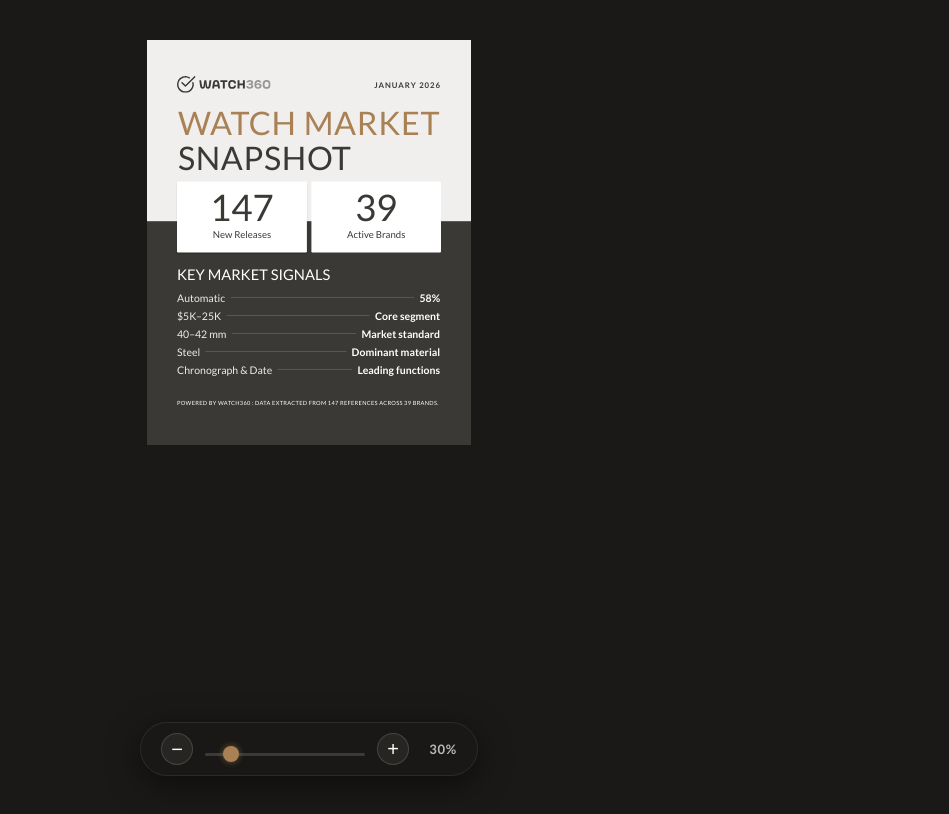
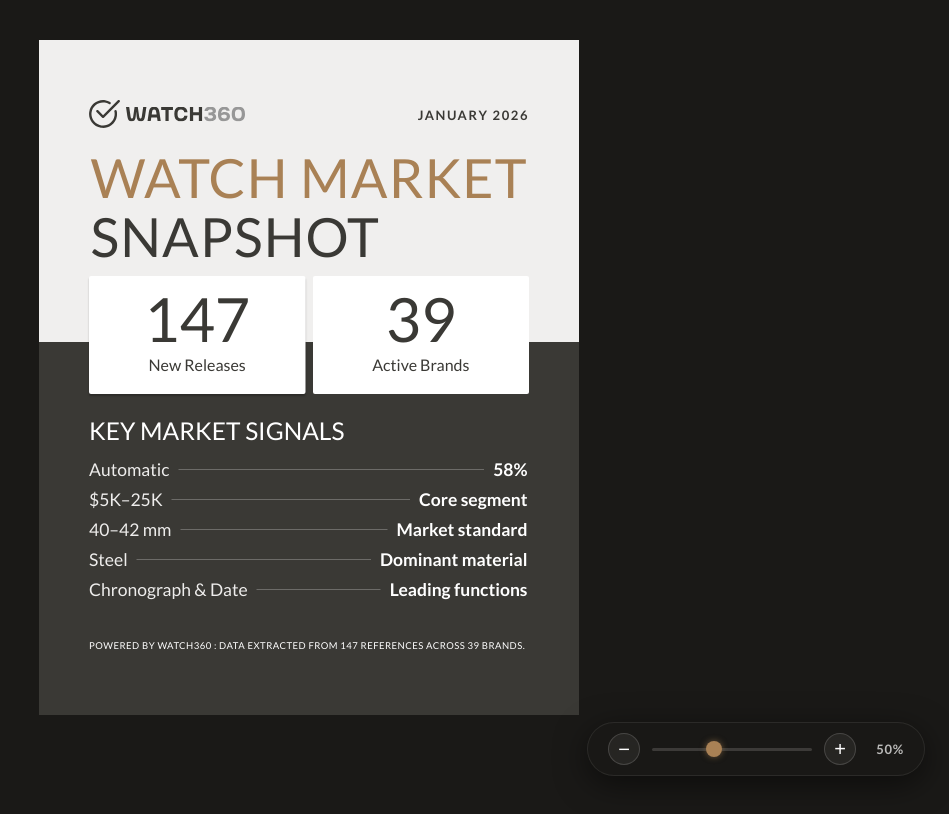
Before and after one commit to chife-mod/watch360-dashboard, a React (Vite) app: page / in a window 1280 px wide. Shown: the top 814 px of the page, without its empty margins (331-1280 px from the left). Built offline with nearby package versions, Linux system fonts and the light colour scheme.

Commit message:
fix: scale HUD layout, center slider, change default to 0.5

```diff
--- a/src/App.tsx
+++ b/src/App.tsx
@@ -5,7 +5,7 @@
 const MIN = 0.2
 const MAX = 1.0
 const STEP = 0.05
-const DEFAULT = 0.3
+const DEFAULT = 0.5
 
 function App() {
     const [scale, setScale] = useState(DEFAULT)
--- a/src/styles/global.css
+++ b/src/styles/global.css
@@ -76,8 +76,7 @@
 .scale-hud {
   position: fixed;
   bottom: 24px;
-  left: 50%;
-  transform: translateX(-50%);
+  right: 24px;
   display: flex;
   align-items: center;
   gap: 12px;
@@ -120,11 +119,14 @@
 
 .scale-track {
   width: 160px;
+  display: flex;
+  align-items: center;
 }
 
 .scale-slider {
   -webkit-appearance: none;
   appearance: none;
+  margin: 0;
   width: 100%;
   height: 3px;
   border-radius: 2px;
```
